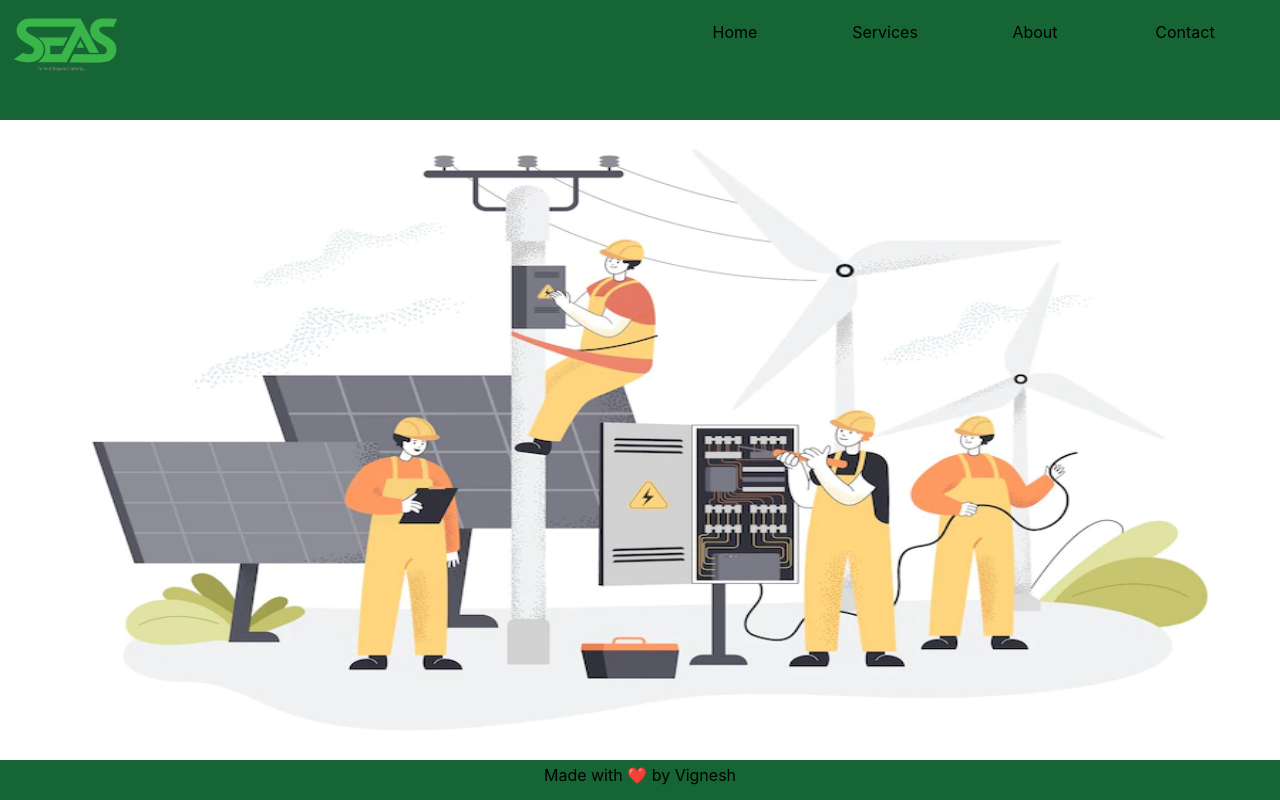
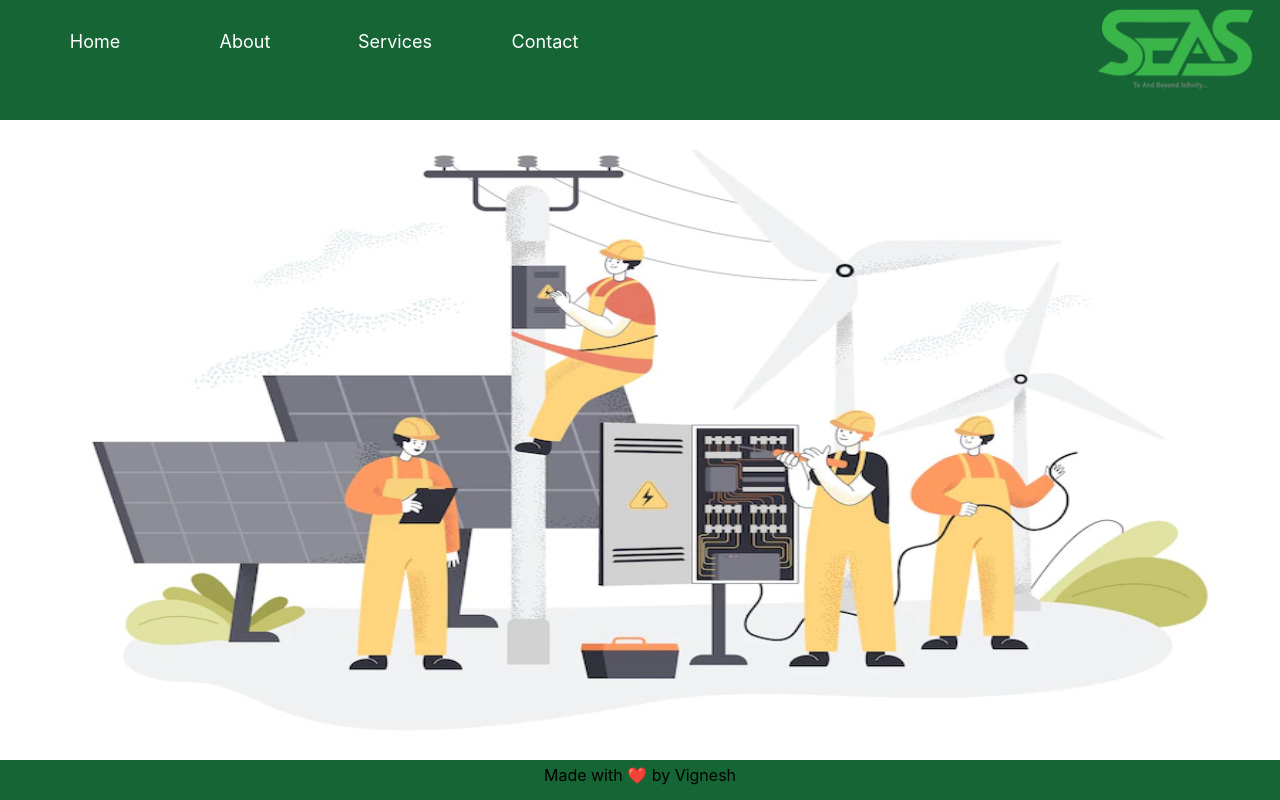
Before and after one commit to webdev-vignesh/SEAS, a React (Create React App) app: page / in a window 1280 px wide. Built offline with nearby package versions, Linux system fonts and the light colour scheme.

Commit message:
interchanged logo and nav links position

```diff
--- a/src/components/NavBar.js
+++ b/src/components/NavBar.js
@@ -1,21 +1,23 @@
+import {Link} from 'react-scroll';
 import Logo from '../assets/logo.png';
 import Drawer from './Drawer';
-
 
 function NavBar() {
     return (
 
-      <nav className="navbar grid grid-cols-4" style={{ height: '15vh'}}>
-          <div className="navbar-logo">
-              <a href="/home"><img src={Logo} alt='seas-logo' className='h-16 m-3' /></a>
+      <nav className="navbar grid grid-cols-4">
+          <ul className="hidden sm:grid grid grid-cols-4 col-start-1 col-span-2 justify-items-center p-5 text-lg text-white">
+            <li className="mt-2 cursor-pointer hover:text-green-900"><Link to="home" spy={true} smooth={true}>Home</Link></li>
+            <li className="mt-2 cursor-pointer hover:text-green-900"><Link to="aboutus" spy={true} smooth={true}>About</Link></li>
+            <li className="mt-2"><Link to="services">Services</Link></li>
+            <li className="mt-2 cursor-pointer hover:text-green-900"><Link to="contactus" spy={true} smooth={true}>Contact</Link></li>
+          </ul>
+          <div>
+            <Drawer />
           </div>
-          <ul className="hidden sm:grid grid grid-cols-4 col-start-3 col-span-2 justify-items-center p-5">
-            <li><a href="/home">Home</a></li>
-            <li><a href="/services">Services</a></li>
-            <li><a href="/aboutus">About</a></li>
-            <li><a href="/contactus">Contact</a></li>
-          </ul>
-          <Drawer />
+          <div className="navbar-logo grid col-start-4 justify-items-end mr-6">
+              <Link to="home" spy={true} smooth={true}><img src={Logo} alt='seas-logo' className='h-24 cursor-pointer' /></Link>
+          </div>
       </nav>
 
     );
```
